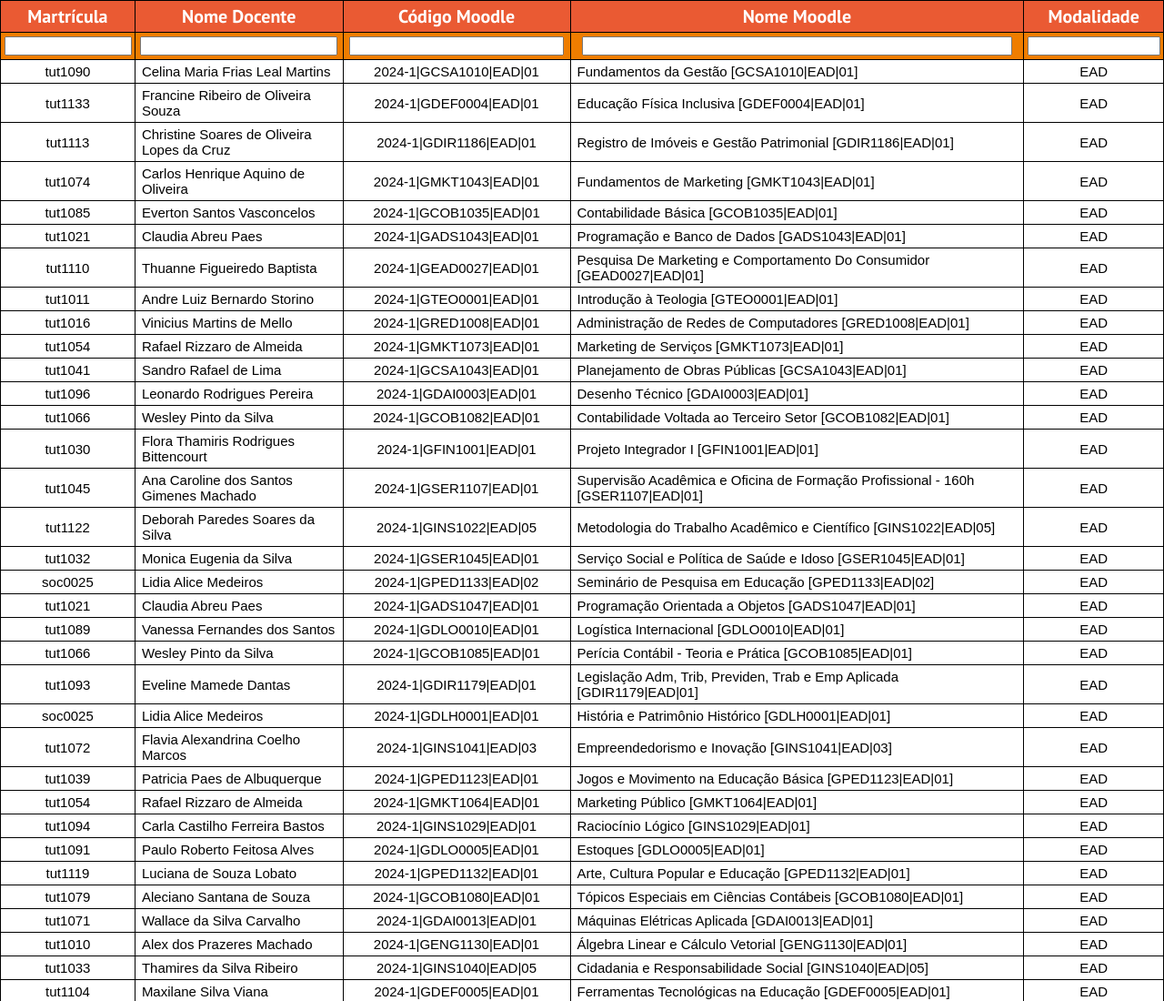
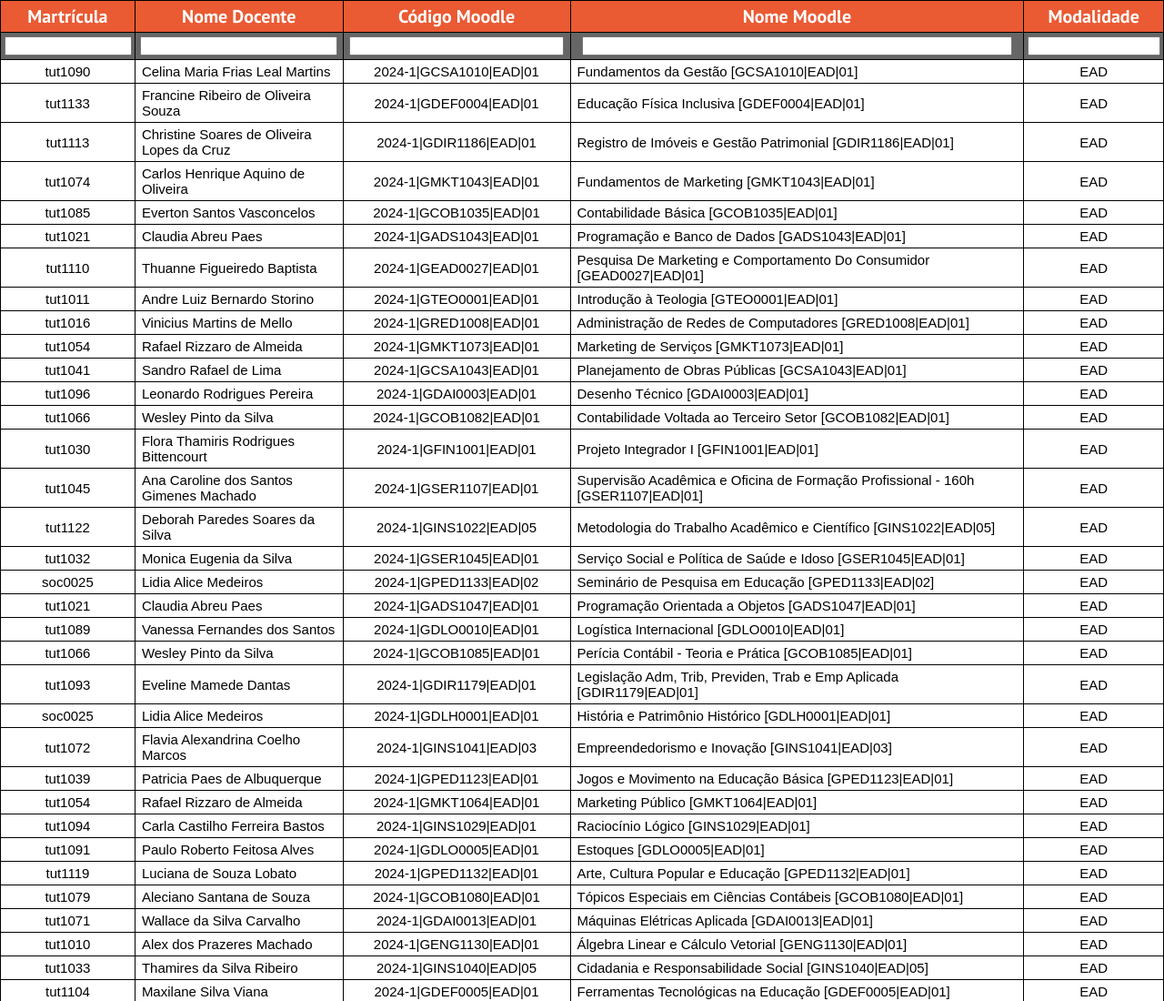
Before and after one commit to TecnologiaUnisuam/Alocacao_do_Docente, a plain HTML site: page EAD/index.html in a window 1280 px wide. Shown: the top 1100 px of the page at 91% size. Drawn offline with nearby package versions, Linux system fonts and the light colour scheme.

Commit message:
Add files via upload

```diff
--- a/EAD/style.css
+++ b/EAD/style.css
@@ -42,7 +42,7 @@
     font-family: "PT Sans", sans-serif, arial !important;
 }
 .proc{
-    background: #EF7D00;
+    background: #666666;
 }
 th{
     padding: 4px;
--- a/Modular/style.css
+++ b/Modular/style.css
@@ -42,7 +42,7 @@
     font-family: "PT Sans", sans-serif, arial !important;
 }
 .proc{
-    background: #EF7D00;
+    background: #666666;
 }
 th{
     padding: 4px;
```
